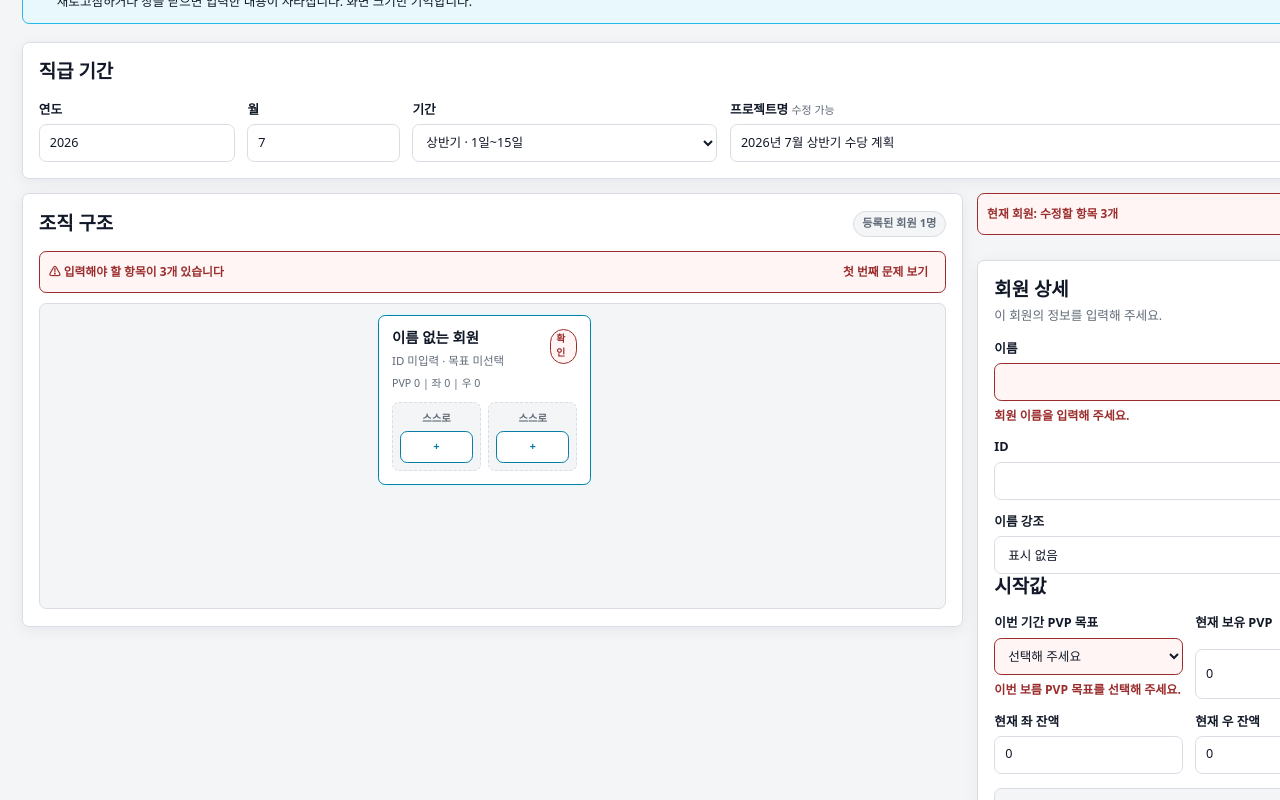
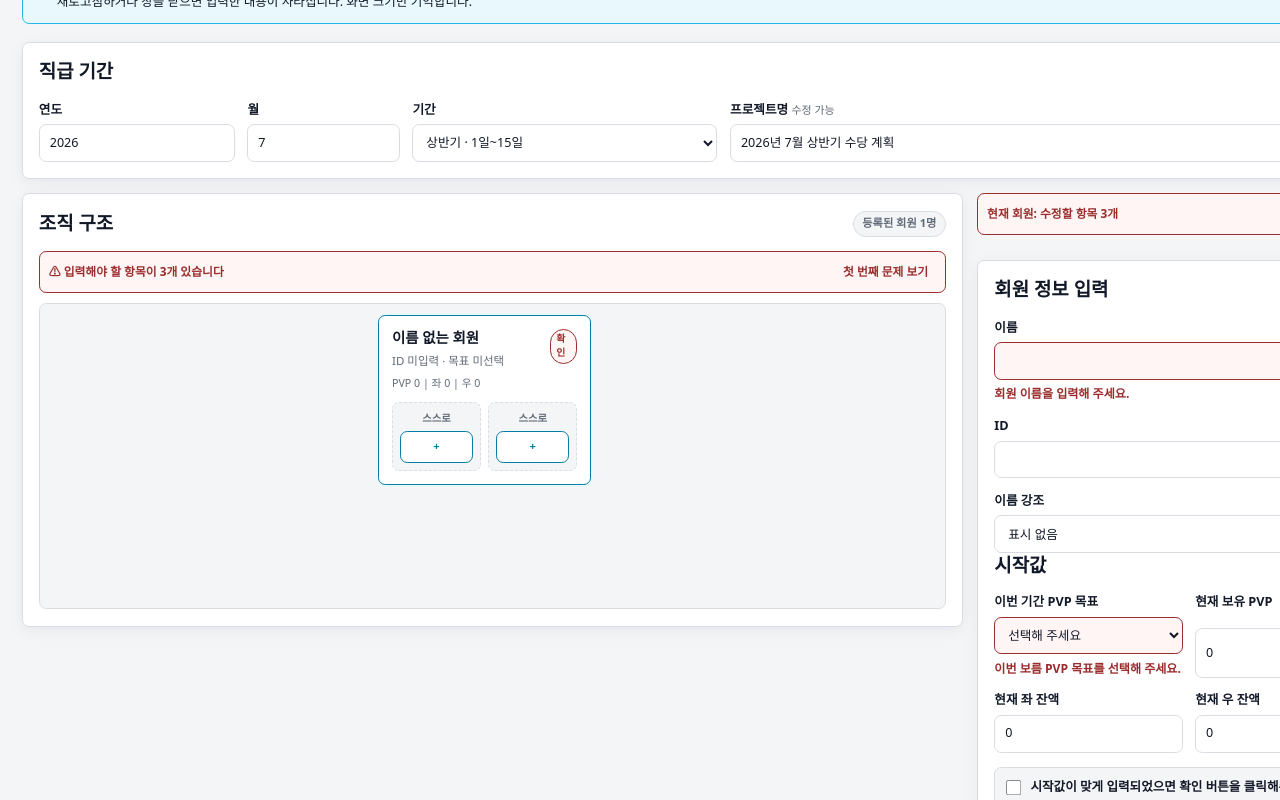
Before and after one commit to mworkroom/ngplan, a React (Vite) app: page / in a window 1280 px wide. Both pictures are taken after a click on the button "최상위 회원 만들기". Shown: the part 164-964 px from the top of the page. Built offline with nearby package versions, Linux system fonts and the light colour scheme.

Commit message:
Update MemberForm component UI text for improved clarity in Korean

```diff
--- a/src/ui/components/MemberForm.tsx
+++ b/src/ui/components/MemberForm.tsx
@@ -111,9 +111,8 @@ export function MemberForm({
         <div className="panel__header">
           <div>
             <h2 id="member-form-title" className="panel__title">
-              회원 상세
+              회원 정보 입력
             </h2>
-            <p className="panel__description">이 회원의 정보를 입력해 주세요.</p>
           </div>
           <span className="status-badge">{isRoot ? '최상위 회원' : '등록된 회원'}</span>
         </div>
@@ -152,7 +151,7 @@ export function MemberForm({
           <div className="form-grid">
             <div className="field">
               <label htmlFor={memberFieldId(member.memberKey, 'parentMemberKey')}>
-                새로 연결할 위 회원
+                상위 회원 선택
               </label>
               <select
                 id={memberFieldId(member.memberKey, 'parentMemberKey')}
@@ -173,7 +172,7 @@ export function MemberForm({
             </div>
             <div className="field">
               <label htmlFor={memberFieldId(member.memberKey, 'sideAtParent')}>
-                어느 쪽에 놓을까요?
+                위치 선택
               </label>
               <select
                 id={memberFieldId(member.memberKey, 'sideAtParent')}
@@ -204,10 +203,10 @@ export function MemberForm({
                 }
               }}
             >
-              선택한 자리로 옮기기
+              이동
             </button>
             <button type="button" className="text-button" onClick={onDetach}>
-              현재 위치에서 빼기
+              보관함에 넣기
             </button>
           </div>
         </fieldset>
```
